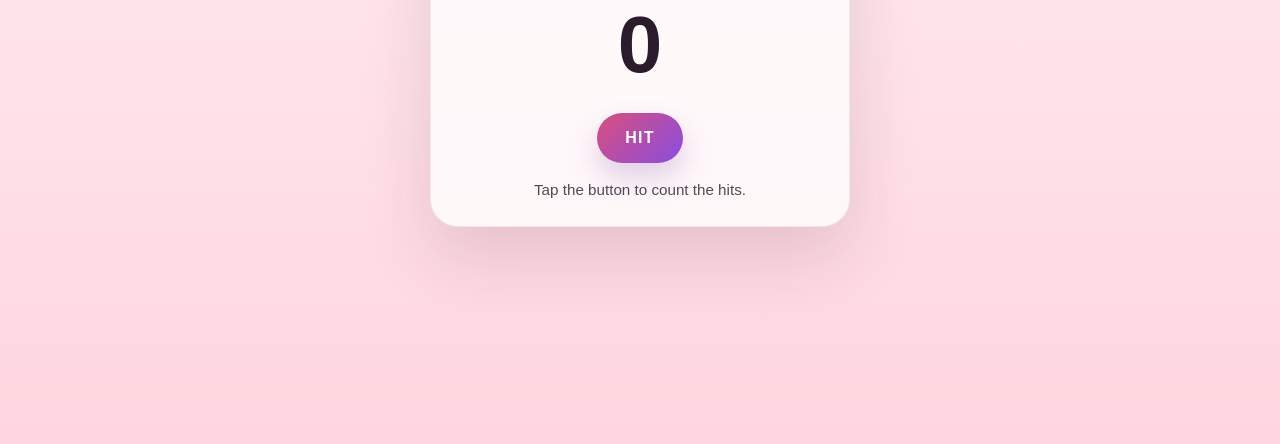
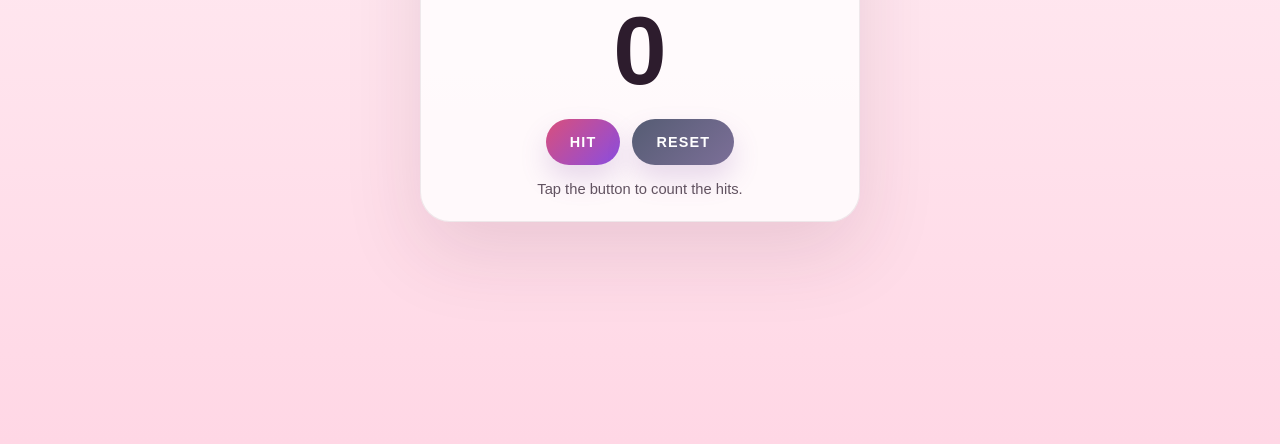
Before and after one commit to Dom9111/first-game, a plain HTML site: page mom-hits-counter.html in a window 1280 px wide. Shown: the part 356-800 px from the top of the page. Drawn offline with Linux system fonts and the light colour scheme.

Commit message:
Add a reset button and improve the counter app styling

```diff
--- a/mom-hits-counter.html
+++ b/mom-hits-counter.html
@@ -6,13 +6,13 @@
     <title>Mom Hits Counter</title>
     <style>
       :root {
-        --bg1: #fff0f3;
-        --bg2: #ffd6df;
-        --card: rgba(255,255,255,0.78);
-        --ink: #2a1c2a;
+        --bg1: #fff1f6;
+        --bg2: #ffd7e5;
+        --card: rgba(255,255,255,0.8);
+        --ink: #2d1c2d;
         --accent: #d94f7c;
         --accent2: #8a4de0;
-        --line: rgba(42,28,42,0.08);
+        --line: rgba(45, 28, 45, 0.08);
       }
 
       * { box-sizing: border-box; }
@@ -28,25 +28,33 @@
       }
 
       .app {
-        width: min(420px, 90vw);
+        width: min(440px, 90vw);
         background: var(--card);
         border: 1px solid var(--line);
-        border-radius: 28px;
-        box-shadow: 0 30px 70px rgba(80, 35, 59, 0.15);
-        padding: 28px 24px;
+        border-radius: 30px;
+        box-shadow: 0 30px 80px rgba(80, 35, 59, 0.12);
+        padding: 28px 22px 24px;
         text-align: center;
       }
 
       h1 {
-        margin: 0 0 14px;
+        margin: 0 0 12px;
         font-size: clamp(1.8rem, 5vw, 2.5rem);
         letter-spacing: -0.04em;
       }
 
       .count {
-        font-size: clamp(3rem, 10vw, 5rem);
+        font-size: clamp(4rem, 12vw, 6rem);
         font-weight: 900;
-        margin: 18px 0 22px;
+        line-height: 1;
+        margin: 18px 0 20px;
+      }
+
+      .button-row {
+        display: flex;
+        flex-wrap: wrap;
+        justify-content: center;
+        gap: 12px;
       }
 
       button {
@@ -55,18 +63,22 @@
         border-radius: 999px;
         background: linear-gradient(135deg, var(--accent), var(--accent2));
         color: white;
-        font-size: 1rem;
+        font-size: 0.9rem;
         font-weight: 900;
         letter-spacing: 0.08em;
         text-transform: uppercase;
-        padding: 16px 28px;
-        box-shadow: 0 14px 28px rgba(134, 83, 170, 0.25);
+        padding: 15px 24px;
+        box-shadow: 0 14px 28px rgba(134, 83, 170, 0.2);
+      }
+
+      .reset {
+        background: linear-gradient(135deg, #555c73, #7c6f98);
       }
 
       .sub {
-        margin-top: 18px;
-        font-size: 0.95rem;
-        color: rgba(42,28,42,0.8);
+        margin-top: 16px;
+        font-size: 0.92rem;
+        color: rgba(45, 28, 45, 0.75);
       }
     </style>
   </head>
@@ -74,18 +86,33 @@
     <div class="app">
       <h1>Every time mom hits you</h1>
       <div class="count" id="count">0</div>
-      <button id="hitBtn" type="button">Hit</button>
+
+      <div class="button-row">
+        <button id="hitBtn" type="button">Hit</button>
+        <button id="resetBtn" class="reset" type="button">Reset</button>
+      </div>
+
       <div class="sub">Tap the button to count the hits.</div>
     </div>
 
     <script>
       const countEl = document.getElementById('count');
       const hitBtn = document.getElementById('hitBtn');
+      const resetBtn = document.getElementById('resetBtn');
       let count = 0;
+
+      function updateCount() {
+        countEl.textContent = count;
+      }
 
       hitBtn.addEventListener('click', () => {
         count += 1;
-        countEl.textContent = count;
+        updateCount();
+      });
+
+      resetBtn.addEventListener('click', () => {
+        count = 0;
+        updateCount();
       });
     </script>
   </body>
```
